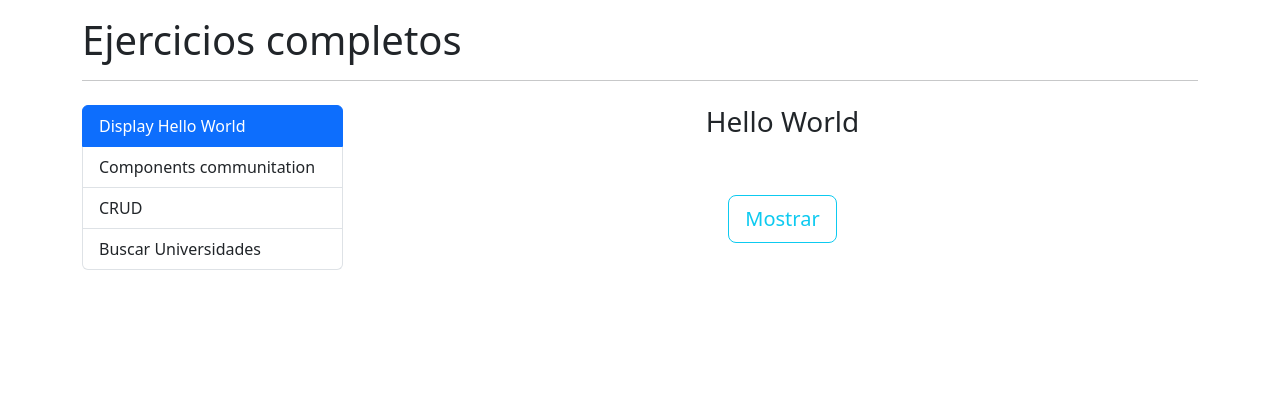
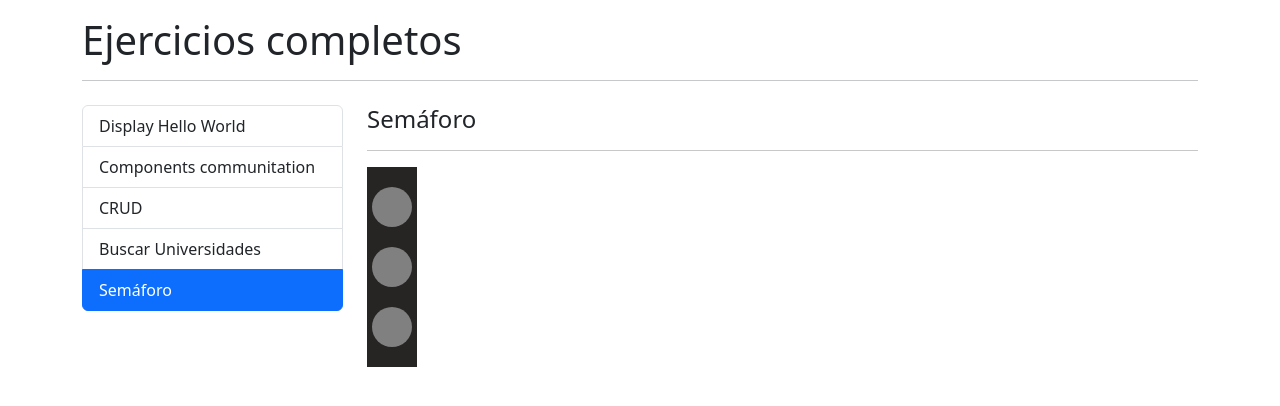
Before and after one commit to lpozfdez/EjerciciosAngular, an Angular app: page /lightSwitch in a window 1280 px wide. Before the commit this address led to /display. Shown: the top 406 px of the page. Built offline with nearby package versions, Linux system fonts and the light colour scheme.

Commit message:
Semáforo

```diff
--- a/src/app/app-routing.module.ts
+++ b/src/app/app-routing.module.ts
@@ -4,6 +4,7 @@ import { DisplayComponent } from './display/components/display/display.component
 import { LayoutComponent } from './comunication/components/layout/layout.component';
 import { CrudLayoutComponent } from './crud/layout/crud-layout.component';
 import { SearchBoxComponent } from './search-university/components/search-box/search-box.component';
+import { LightSwitchComponent } from './light-switch/components/light-switch/light-switch.component';
 
 const routes: Routes = [
   {
@@ -23,6 +24,10 @@ const routes: Routes = [
     component: SearchBoxComponent
   },
   {
+    path: 'lightSwitch' ,
+    component: LightSwitchComponent
+  },
+  {
     path: '**',
     redirectTo: 'display',
   }
--- /dev/null
+++ b/src/app/light-switch/components/controler/controler.component.html
@@ -0,0 +1 @@
+<p>controler works!</p>
--- /dev/null
+++ b/src/app/light-switch/components/light-switch/light-switch.component.css
@@ -0,0 +1,16 @@
+.box{
+  width: 50px;
+  height: 200px;
+  background-color: rgb(39, 36, 36);
+  display: flex;
+  align-items: center;
+  flex-direction: column;
+  justify-content: space-evenly
+}
+
+.light{
+  width: 40px;
+  height: 40px;
+  border-radius: 100px;
+  background-color: grey;
+}
--- /dev/null
+++ b/src/app/light-switch/components/light-switch/light-switch.component.html
@@ -0,0 +1,9 @@
+<h4>Semáforo</h4>
+<hr>
+<div class="box">
+
+  <div class="light" ></div>
+  <div class="light" ></div>
+  <div class="light" ></div>
+
+</div>
--- a/src/app/shared/sidebar/sidebar.component.html
+++ b/src/app/shared/sidebar/sidebar.component.html
@@ -21,4 +21,9 @@
   routerLinkActive="active"
   >Buscar Universidades</li>
 
+  <li class="list-group-item"
+  routerLink="lightSwitch"
+  routerLinkActive="active"
+  >Semáforo</li>
+
 </ul>
```
Also changed, not shown: src/app/light-switch/components/controler/controler.component.ts (added, +10 -0 lines), src/app/light-switch/components/light-switch/light-switch.component.ts (added, +10 -0 lines), src/app/light-switch/light-switch.module.ts (added, +17 -0 lines), src/app/light-switch/components/controler/controler.component.css (added), 2 other files (tests, documents, lock files or other folders).
